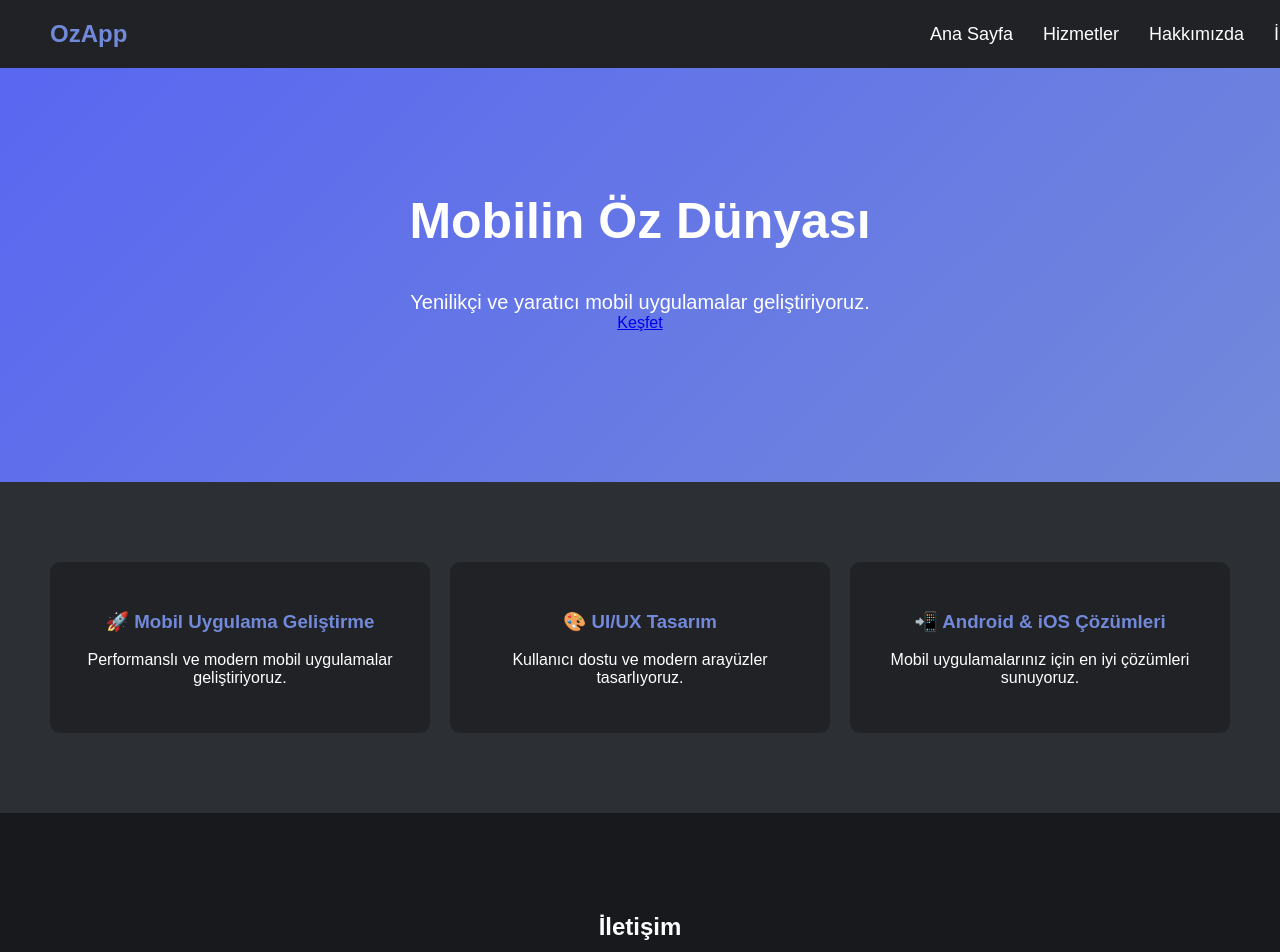
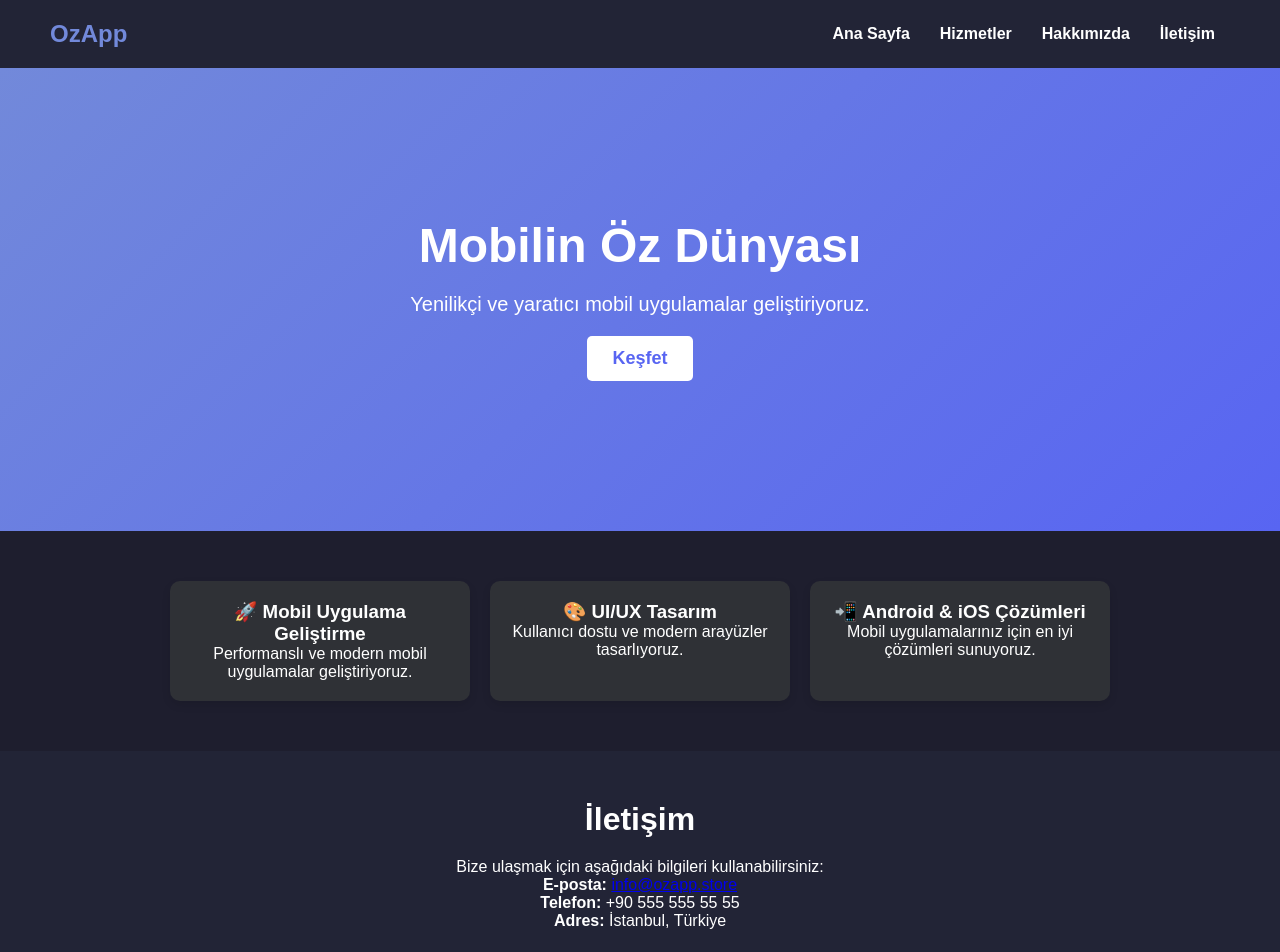
Before and after one commit to ozappweb/ozapp, a plain HTML site: page index.html in a window 1280 px wide. Shown: the top 952 px of the page. Drawn offline with Linux system fonts and the light colour scheme.

Commit message:
style.css

```diff
--- a/style.css
+++ b/style.css
@@ -1,26 +1,26 @@
-/* Genel Stiller */
-body {
-    font-family: 'Poppins', sans-serif;
+/* Genel Ayarlar */
+* {
     margin: 0;
     padding: 0;
-    background-color: #18191C;
-    color: #FFFFFF;
+    box-sizing: border-box;
+    font-family: 'Poppins', sans-serif;
 }
 
-/* Header */
+body {
+    background-color: #1e1e2e;
+    color: white;
+}
+
+/* Üst Menü */
 header {
-    background: #202225;
     display: flex;
     justify-content: space-between;
     align-items: center;
     padding: 20px 50px;
-    position: fixed;
-    width: 100%;
-    top: 0;
-    z-index: 1000;
+    background-color: #222436;
 }
 
-header .logo {
+.logo {
     font-size: 24px;
     font-weight: bold;
     color: #7289DA;
@@ -29,18 +29,16 @@ header .logo {
 nav ul {
     list-style: none;
     display: flex;
-    padding: 0;
-    margin: 0;
 }
 
 nav ul li {
-    margin-left: 30px;
+    margin: 0 15px;
 }
 
 nav ul li a {
-    color: #FFFFFF;
     text-decoration: none;
-    font-size: 18px;
+    color: white;
+    font-weight: bold;
     transition: color 0.3s;
 }
 
@@ -52,85 +50,89 @@ nav ul li a:hover {
 .hero {
     text-align: center;
     padding: 150px 20px;
-    background: linear-gradient(135deg, #5865F2, #7289DA);
+    background: linear-gradient(135deg, #7289DA, #5865F2);
     color: white;
 }
 
 .hero h1 {
-    font-size: 50px;
-    font-weight: bold;
+    font-size: 48px;
+    margin-bottom: 20px;
 }
 
 .hero p {
     font-size: 20px;
-    max-width: 600px;
-    margin: auto;
+    margin-bottom: 20px;
 }
 
-.hero .cta {
-    display: flex;
-    justify-content: center;
-    margin-top: 20px;
+.btn {
+    display: inline-block;
+    background-color: #fff;
+    color: #5865F2;
+    padding: 12px 25px;
+    font-size: 18px;
+    font-weight: bold;
+    border-radius: 5px;
+    text-decoration: none;
+    transition: 0.3s;
 }
 
-.hero .cta a {
-    background: #7289DA;
+.btn:hover {
+    background-color: #5865F2;
     color: white;
-    padding: 15px 30px;
-    border-radius: 30px;
-    text-decoration: none;
-    font-size: 18px;
-    margin: 10px;
-    transition: background 0.3s;
-}
-
-.hero .cta a:hover {
-    background: #5b6eae;
 }
 
 /* Hizmetler */
 .services {
-    display: grid;
-    grid-template-columns: repeat(auto-fit, minmax(300px, 1fr));
+    display: flex;
+    justify-content: center;
     gap: 20px;
-    padding: 80px 50px;
-    text-align: center;
-    background: #2C2F33;
+    padding: 50px 20px;
+    flex-wrap: wrap;
 }
 
 .service {
-    background: #202225;
-    padding: 30px;
+    background: #2f3136;
+    padding: 20px;
     border-radius: 10px;
-    transition: transform 0.3s;
-}
-
-.service:hover {
-    transform: translateY(-5px);
-}
-
-.service h3 {
-    color: #7289DA;
+    box-shadow: 0 4px 8px rgba(0, 0, 0, 0.1);
+    width: 300px;
+    text-align: center;
 }
 
 /* İletişim */
 #iletisim {
     text-align: center;
-    padding: 80px;
-    background: #18191C;
-    color: white;
+    padding: 50px 20px;
+    background-color: #222436;
 }
 
-#iletisim a {
-    color: #7289DA;
-    text-decoration: none;
-    font-weight: bold;
+#iletisim h2 {
+    font-size: 32px;
+    margin-bottom: 20px;
 }
 
 /* Footer */
 footer {
     text-align: center;
     padding: 20px;
-    background: #202225;
-    color: white;
+    background-color: #1e1e2e;
+    margin-top: 50px;
 }
+
+/* Mobil Uyum */
+@media (max-width: 768px) {
+    header {
+        flex-direction: column;
+        text-align: center;
+        padding: 15px;
+    }
+
+    nav ul {
+        flex-direction: column;
+        padding-top: 10px;
+    }
+
+    nav ul li {
+        margin: 10px 0;
+    }
+}
```
